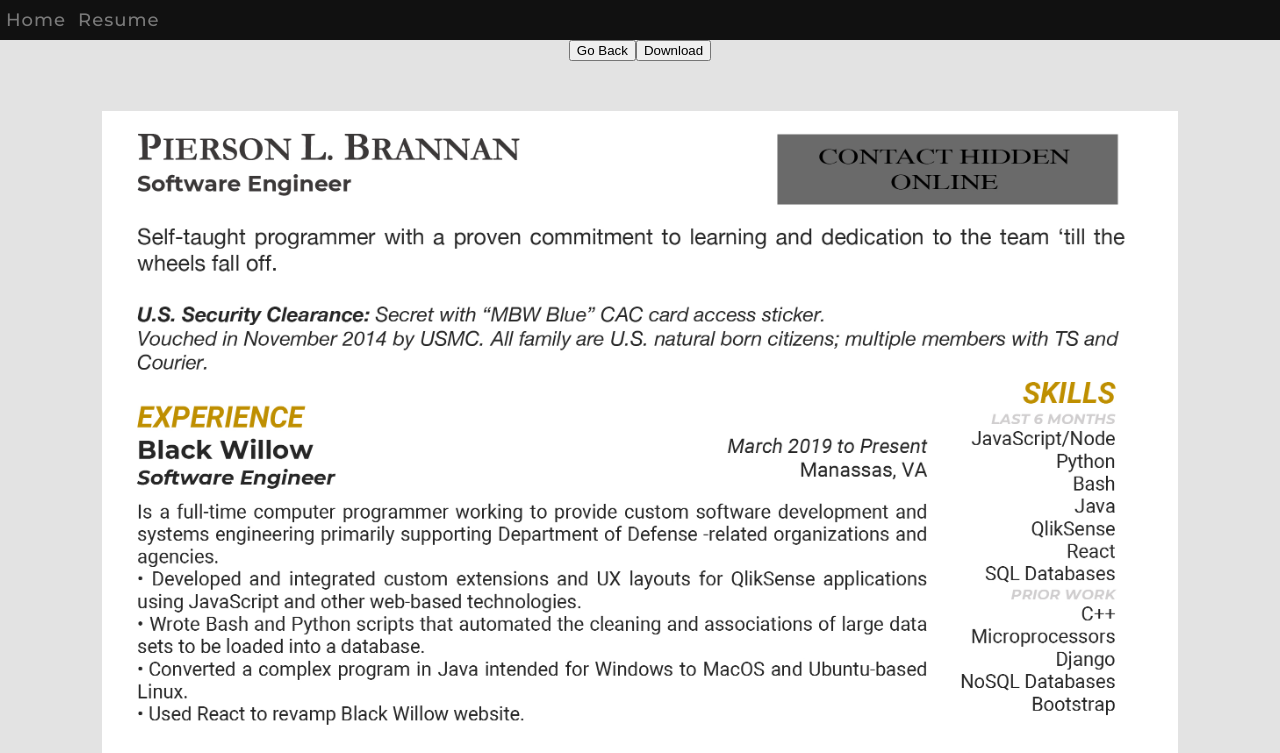
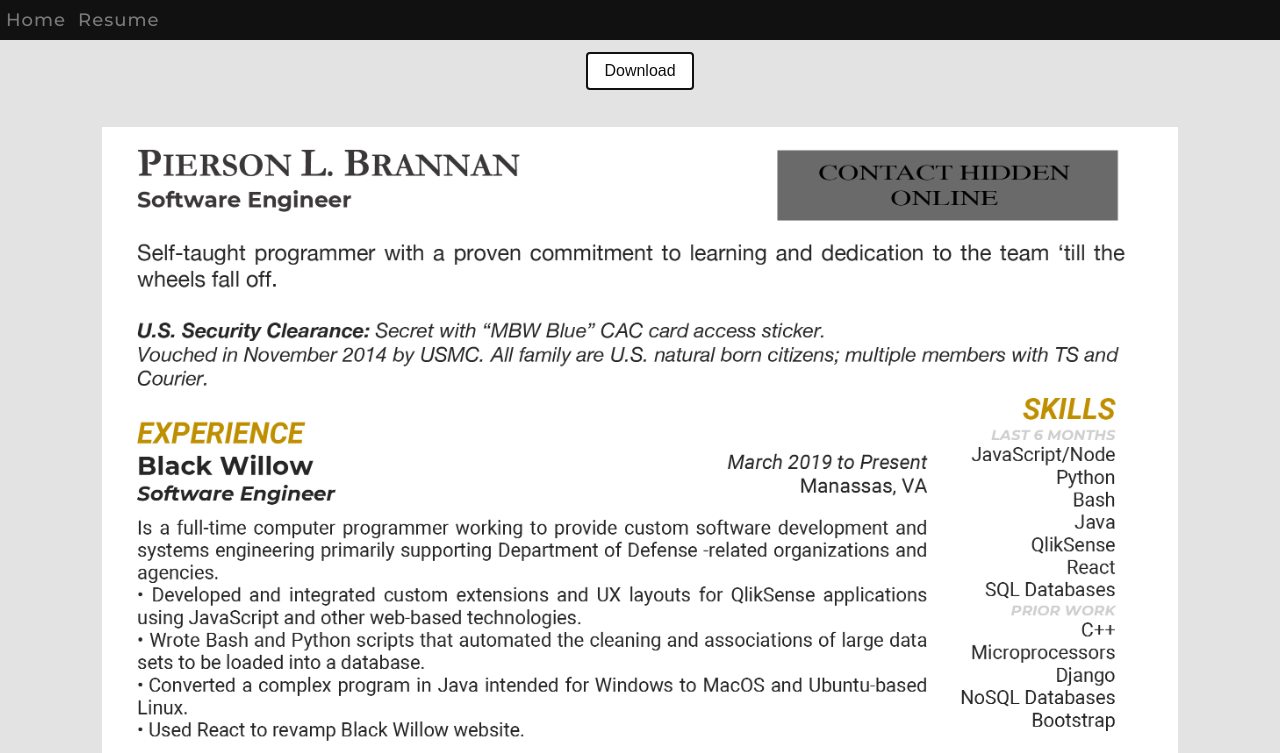
Before and after one commit to bananabrann/bananabrann.com, a React (Create React App) app: page /resume in a window 1280 px wide. Shown: the top 753 px of the page. Built offline with nearby package versions, Linux system fonts and the light colour scheme.

Commit message:
Resume downloader button redesign

```diff
--- a/src/Components/Resume/Resume.css
+++ b/src/Components/Resume/Resume.css
@@ -5,12 +5,29 @@
   align-items: center;
 }
 
-/* .Resume .contact {
-  width: 100%;
-  padding: 12px 0 12px 0;
-} */
-
 .Resume img {
   max-width: 84vw;
-  margin: 50px auto;
+  margin: 25px auto;
 }
+
+.Resume button {
+  margin: 12px 0;
+}
+
+/* TODO: Organize button css somewhere else */
+button {
+  background-color: white; /* Green */
+  border: 2px solid #111;
+  color: #111;
+  border-radius: 4px;
+  padding: 8px 16px;
+  text-align: center;
+  text-decoration: none;
+  display: inline-block;
+  font-size: 16px;
+  transition: 250ms;
+}
+button:hover {
+  background-color: #111;
+  color: white;
+}
--- a/src/Components/Resume/Resume.js
+++ b/src/Components/Resume/Resume.js
@@ -17,7 +17,6 @@ class Resume extends React.Component {
       <div className="Resume">
         <nav className="header">
           <div className="buttons">
-            <Link to ={HOME_PATH}><button>Go Back</button></Link>
             <button><a href={resume} download>Download</a></button>
           </div>
           {/* <div className="contact">
```
